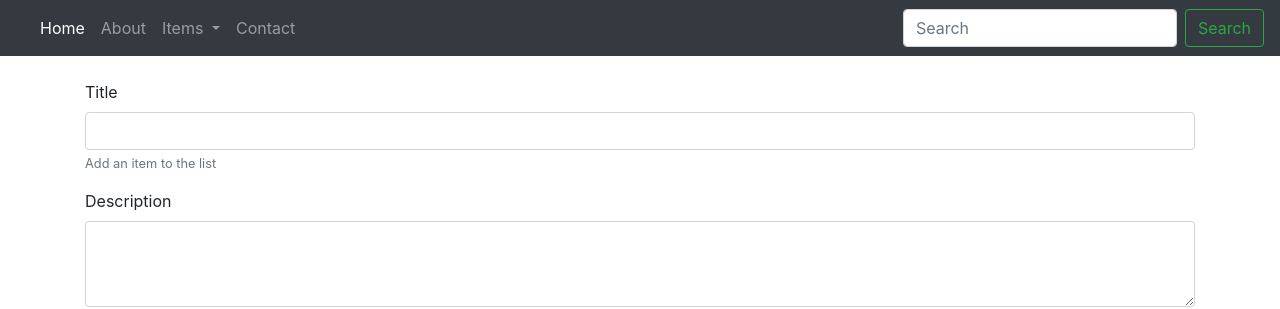
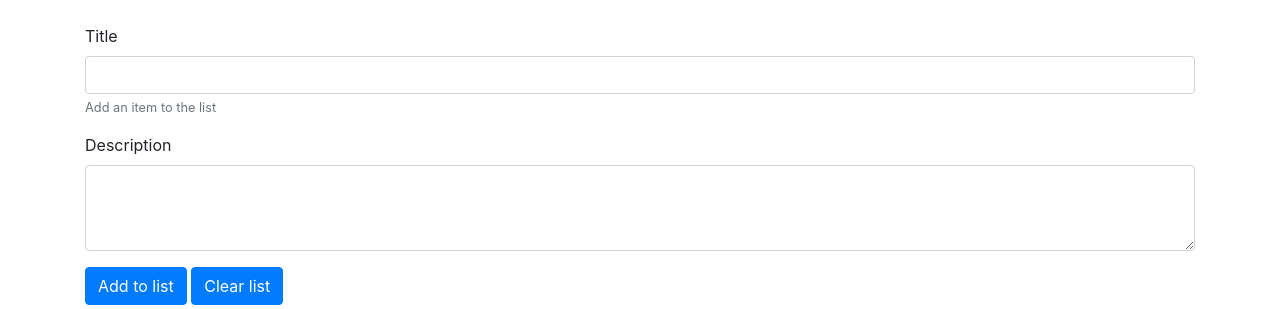
Before and after one commit to r1pns/r, a plain HTML site: page index.html in a window 1280 px wide. Shown: the top 309 px of the page. Drawn offline with nearby package versions, Linux system fonts and the light colour scheme.

Commit message:
Update index.html

```diff
--- a/index.html
+++ b/index.html
@@ -14,43 +14,10 @@
 </head>
 
 <body>
-    <nav class="navbar navbar-expand-lg navbar-dark bg-dark">
-        <a class="navbar-brand" href="#"></a>
-        <button class="navbar-toggler" type="button" data-toggle="collapse" data-target="#navbarSupportedContent"
-            aria-controls="navbarSupportedContent" aria-expanded="false" aria-label="Toggle navigation">
-            <span class="navbar-toggler-icon"></span>
-        </button>
 
-        <div class="collapse navbar-collapse" id="navbarSupportedContent">
-            <ul class="navbar-nav mr-auto">
-                <li class="nav-item active">
-                    <a class="nav-link" href="#">Home <span class="sr-only">(current)</span></a>
-                </li>
-                <li class="nav-item">
-                    <a class="nav-link" href="#">About</a>
-                </li>
-                <li class="nav-item dropdown">
-                    <a class="nav-link dropdown-toggle" href="#" id="navbarDropdown" role="button"
-                        data-toggle="dropdown" aria-haspopup="true" aria-expanded="false">
-                        Items
-                    </a>
-                    <div class="dropdown-menu" aria-labelledby="navbarDropdown">
-                        <a class="dropdown-item" href="#">Action</a>
-                        <a class="dropdown-item" href="#">Another action</a>
-                        <div class="dropdown-divider"></div>
-                        <a class="dropdown-item" href="#">Something else here</a>
-                    </div>
-                </li>
-                <li class="nav-item">
-                    <a class="nav-link" href="#" tabindex="-1" aria-disabled="true">Contact</a>
-                </li>
-            </ul>
-            <form class="form-inline my-2 my-lg-0">
-                <input class="form-control mr-sm-2" type="search" placeholder="Search" aria-label="Search">
-                <button class="btn btn-outline-success my-2 my-sm-0" type="submit">Search</button>
-            </form>
-        </div>
-    </nav>
+
+
+
 
     <div class="container my-4">
         <h2 class="text-center"></h2>
```
